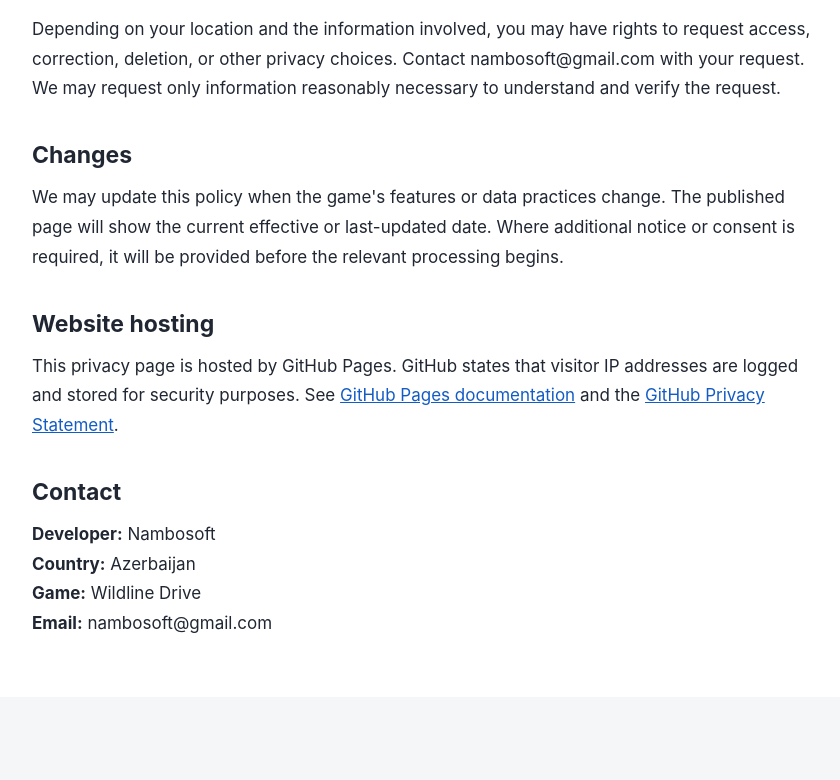
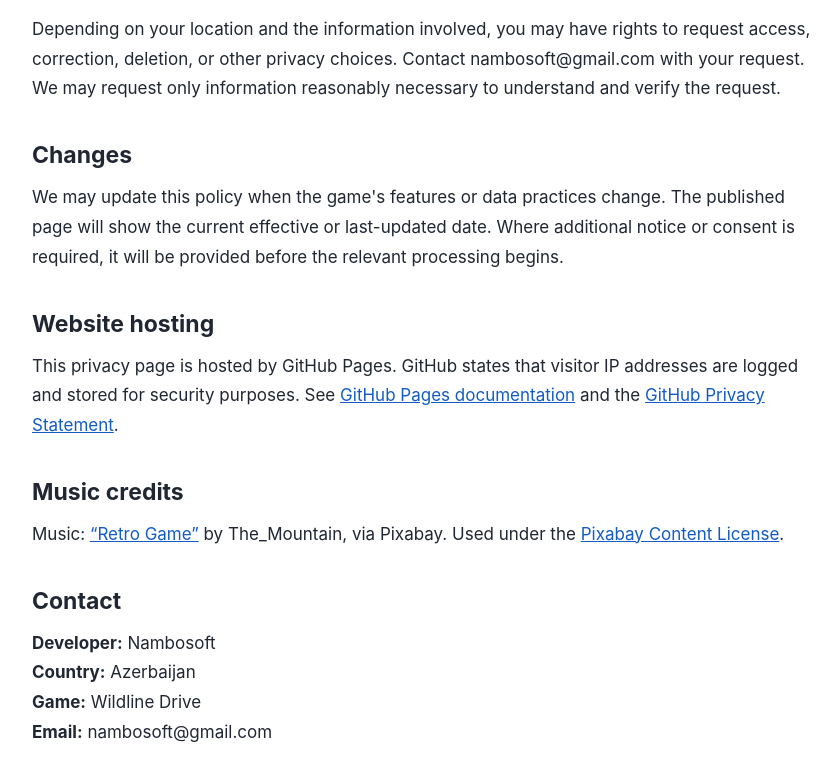
Before and after one commit to nambosoft/wildline-drive-privacy, a plain HTML site: page index.html in a window 1280 px wide. Shown: the part 4933-5713 px from the top of the page, without its empty margins (218-1058 px from the left). Before the commit the page ends 5662 px from the top, so only its background shows below. Drawn offline with Linux system fonts and the light colour scheme.

Commit message:
Add music credits above contact

```diff
--- a/index.html
+++ b/index.html
@@ -66,6 +66,8 @@ li { margin: 7px 0; } ul { padding-left: 25px; }
 <p>We may update this policy when the game&#x27;s features or data practices change. The published page will show the current effective or last-updated date. Where additional notice or consent is required, it will be provided before the relevant processing begins.</p>
 <h2>Website hosting</h2>
 <p>This privacy page is hosted by GitHub Pages. GitHub states that visitor IP addresses are logged and stored for security purposes. See <a href="https://docs.github.com/en/pages/getting-started-with-github-pages/what-is-github-pages">GitHub Pages documentation</a> and the <a href="https://docs.github.com/en/site-policy/privacy-policies/github-general-privacy-statement">GitHub Privacy Statement</a>.</p>
+<h2>Music credits</h2>
+<p>Music: <a href="https://pixabay.com/music/video-games-retro-game-593063/">“Retro Game”</a> by The_Mountain, via Pixabay. Used under the <a href="https://pixabay.com/service/license-summary/">Pixabay Content License</a>.</p>
 <h2>Contact</h2>
 <p><strong>Developer:</strong> Nambosoft<br><strong>Country:</strong> Azerbaijan<br><strong>Game:</strong> Wildline Drive<br><strong>Email:</strong> nambosoft@gmail.com</p>
 </main></body>
```
